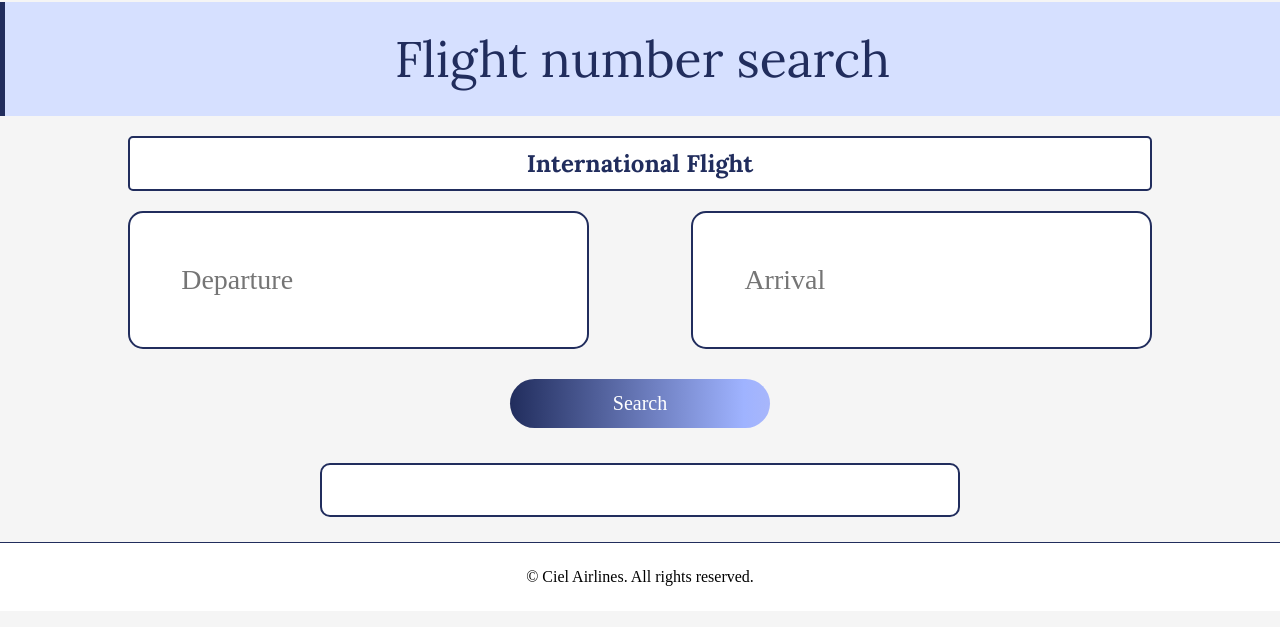
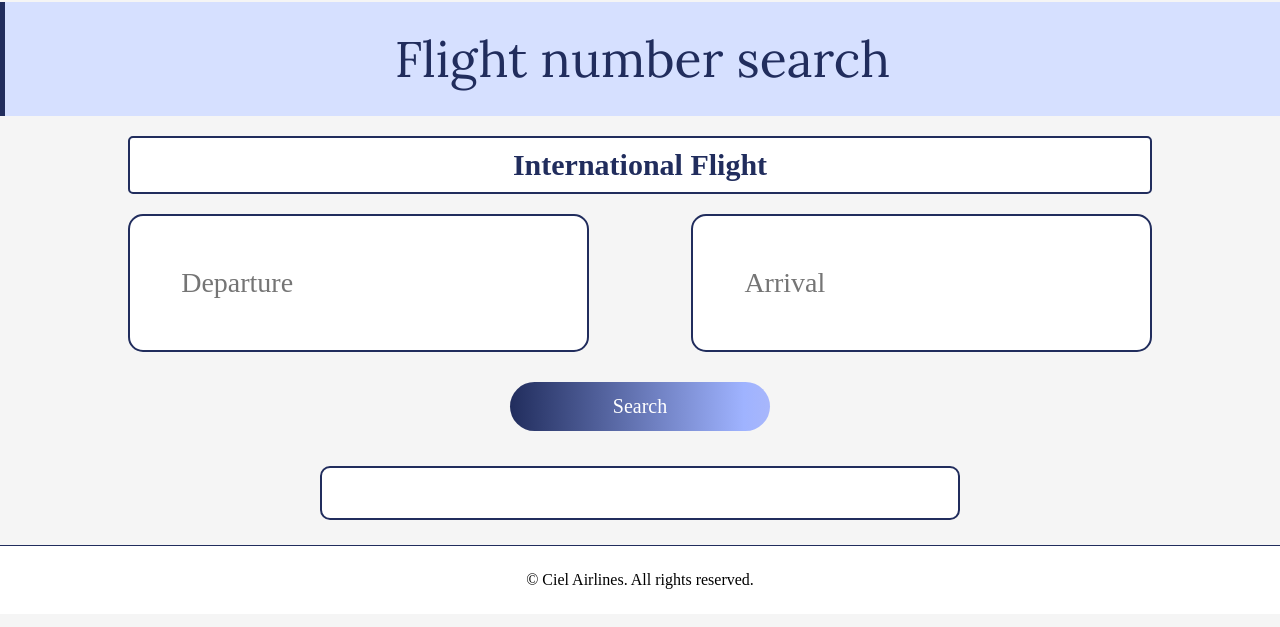
Before and after one commit to Hamunisu/Ciel_tests, a plain HTML site: page sub_html/international.html in a window 1280 px wide. Shown: the part 93-720 px from the top of the page. Drawn offline with Linux system fonts and the light colour scheme; some packages are replaced by stand-ins of ours; a web font is replaced by a local one.

Commit message:
intl font chg

```diff
--- a/css/international.css
+++ b/css/international.css
@@ -205,10 +205,13 @@ h1 {
   /* h2 */
 
  h2{
+    font-family: "Montserrat", serif;
+    font-optical-sizing: auto;
     color: #212d5d;
 }
 
 .flight_number {
+
     display: block;
     width: 80%;
     margin: 20px auto;
@@ -216,7 +219,7 @@ h1 {
     border: 2px solid #212d5d;
     text-align: center;
     border-radius: 5px;
-    font-size: 24px;
+    font-size: 30px;
     background-color: white;
 }
 
--- a/sub_html/international.html
+++ b/sub_html/international.html
@@ -104,7 +104,7 @@
 
 <!-- コンテンツ （便名確認）-->
 
-<h2 class="english flight_number">International Flight</h2>
+<h2 class="flight_number">International Flight</h2>
 
 
 
```
Also changed, not shown: index.html (+4 -0 lines), sub_html/company.html (+1 -1 lines).
